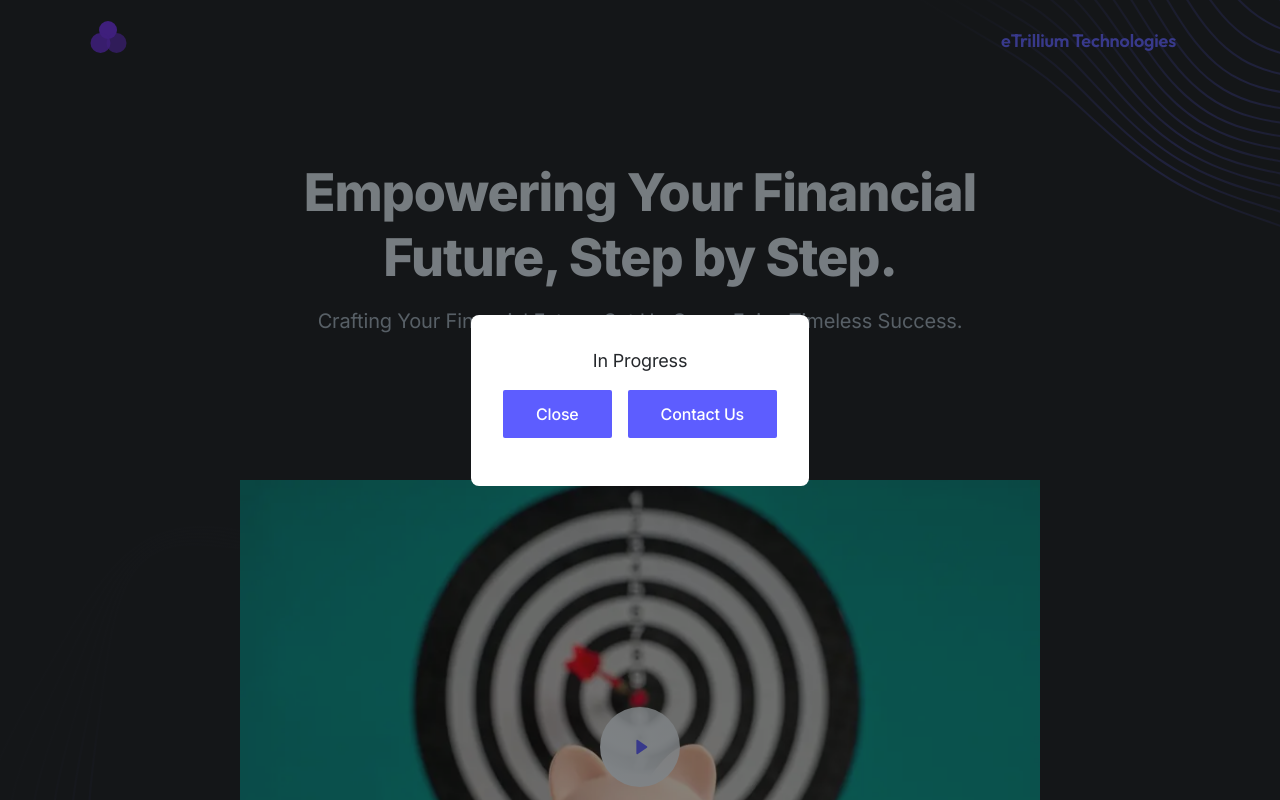
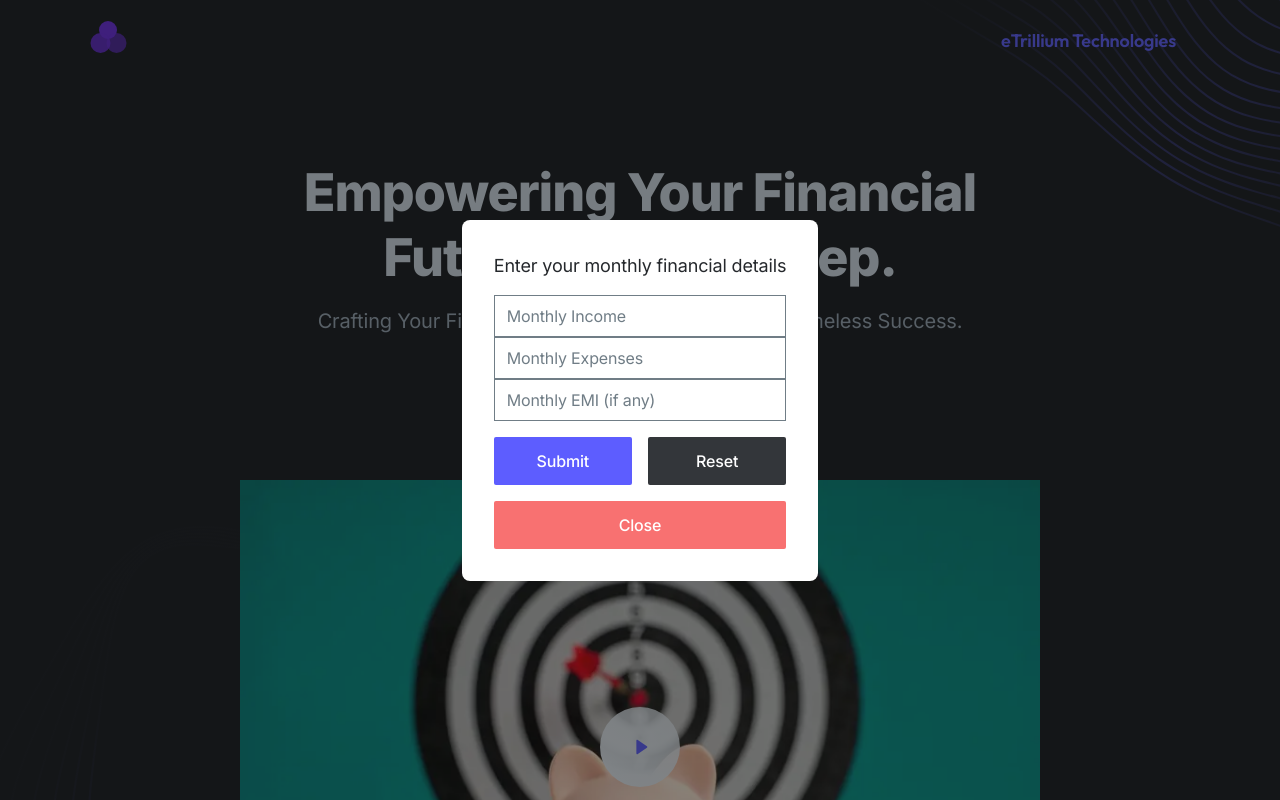
Before and after one commit to chinmayck-etrillium/etrillium-technologies-web, a Next.js app: page / in a window 1280 px wide. Both pictures are taken after a click on the button "Learn more". Shown: the top 800 px of the page. Built offline with nearby package versions, Linux system fonts and the light colour scheme.

Commit message:
Financial health check feature added

```diff
--- /dev/null
+++ b/components/financial-form.tsx
@@ -0,0 +1,111 @@
+import React, { useState } from "react";
+
+interface FinancialFormProps {
+  handleCloseLearnMoreHero: () => void;
+}
+
+const FinancialForm: React.FC<FinancialFormProps> = ({
+  handleCloseLearnMoreHero,
+}) => {
+  const [monthlyIncome, setMonthlyIncome] = useState("");
+  const [monthlyExpenses, setMonthlyExpenses] = useState("");
+  const [monthlyEmi, setMonthlyEmi] = useState("");
+  const [result, setResult] = useState<string | null>(null);
+  const [showForm, setShowForm] = useState(true);
+
+  const handleSubmit = () => {
+    const income = parseInt(monthlyIncome.toString());
+    const expenses = parseInt(monthlyExpenses.toString());
+    const emi = parseInt(monthlyEmi.toString());
+
+    const totalExpenses = expenses + emi;
+    const percentage = (totalExpenses / income) * 100;
+
+    if (percentage > 80) {
+      setResult("bad");
+    } else if (percentage > 50) {
+      setResult("needs improvement");
+    } else {
+      setResult("good");
+    }
+  };
+
+  const handleCancel = () => {
+    // Reset the form fields and result
+    setMonthlyIncome("");
+    setMonthlyExpenses("");
+    setMonthlyEmi("");
+    setResult(null);
+  };
+
+  const handleCloseLearnMore = () => {
+    setShowForm(false);
+    handleCloseLearnMoreHero();
+  };
+
+  return (
+    <div>
+      {showForm && (
+        <div className="fixed top-0 left-0 right-0 bottom-0 flex items-center justify-center bg-gray-900 bg-opacity-50 z-50">
+          <div className="bg-white p-8 rounded-lg">
+            <p className="text-lg text-gray-800 mb-4 flex justify-center">
+              Enter your monthly financial details
+            </p>
+            <div className="flex flex-col">
+              <input
+                type="number"
+                placeholder="Monthly Income"
+                value={monthlyIncome}
+                onChange={(e) => setMonthlyIncome(e.target.value)}
+                className="input text-black"
+              />
+              <input
+                type="number"
+                placeholder="Monthly Expenses"
+                value={monthlyExpenses}
+                onChange={(e) => setMonthlyExpenses(e.target.value)}
+                className="input text-black"
+              />
+              <input
+                type="number"
+                placeholder="Monthly EMI (if any)"
+                value={monthlyEmi}
+                onChange={(e) => setMonthlyEmi(e.target.value)}
+                className="input text-black"
+              />
+              <div className="flex justify-center">
+                <button
+                  className="btn text-white bg-purple-600 hover:bg-purple-700 w-full mt-4 mr-2"
+                  onClick={handleSubmit}
+                >
+                  Submit
+                </button>
+                <button
+                  className="btn text-white bg-gray-700 hover:bg-gray-800 w-full mt-4 ml-2"
+                  onClick={handleCancel}
+                >
+                  Reset
+                </button>
+              </div>
+              <div className="flex justify-center">
+                <button
+                  onClick={handleCloseLearnMore}
+                  className="btn text-white bg-red-400 hover:bg-red-700 w-full mt-4"
+                >
+                  Close
+                </button>
+              </div>
+            </div>
+            {result && (
+              <p className="text-lg text-gray-800 mt-4 block">
+                Your financial health is {result}.
+              </p>
+            )}
+          </div>
+        </div>
+      )}
+    </div>
+  );
+};
+
+export default FinancialForm;
--- a/components/hero.tsx
+++ b/components/hero.tsx
@@ -4,16 +4,27 @@ import VideoThumb from "@/public/images/hero-image-01.jpg";
 import ModalVideo from "@/components/modal-video";
 import { useState } from "react";
 import Thumbnail from "../public/images/start.webp";
-
+import FinancialForm from "./financial-form";
 export default function Hero() {
   // State to manage the visibility of the popup
   const [showPopup, setShowPopup] = useState(false);
+  const [showForm, setShowForm] = useState(false);
 
   // Function to handle the "Start planning!" button click
   const handleStartPlanning = () => {
     // Show the popup
     setShowPopup(true);
   };
+
+  const handleLearnMore = () => {
+    setShowForm(true);
+
+  };
+
+  const handleCloseLearnMore = () => {
+    setShowForm(false);
+  };
+
 
   // Function to handle closing the popup
   const handleClosePopup = () => {
@@ -112,12 +123,16 @@ export default function Hero() {
               </div>
               <div data-aos="fade-up" data-aos-delay="600">
                 <button
-                  onClick={handleStartPlanning}
+                  onClick={handleLearnMore}
                   type="button"
                   className="btn text-white bg-gray-700 hover:bg-gray-800 w-full mb-4 sm:w-auto sm:mb-0 rounded-3xl"
                 >
                   Learn more
                 </button>
+              </div>
+              <div>
+                {/* Financial Form */}
+                {showForm && <FinancialForm handleCloseLearnMoreHero={handleCloseLearnMore} />}
               </div>
             </div>
           </div>
```
